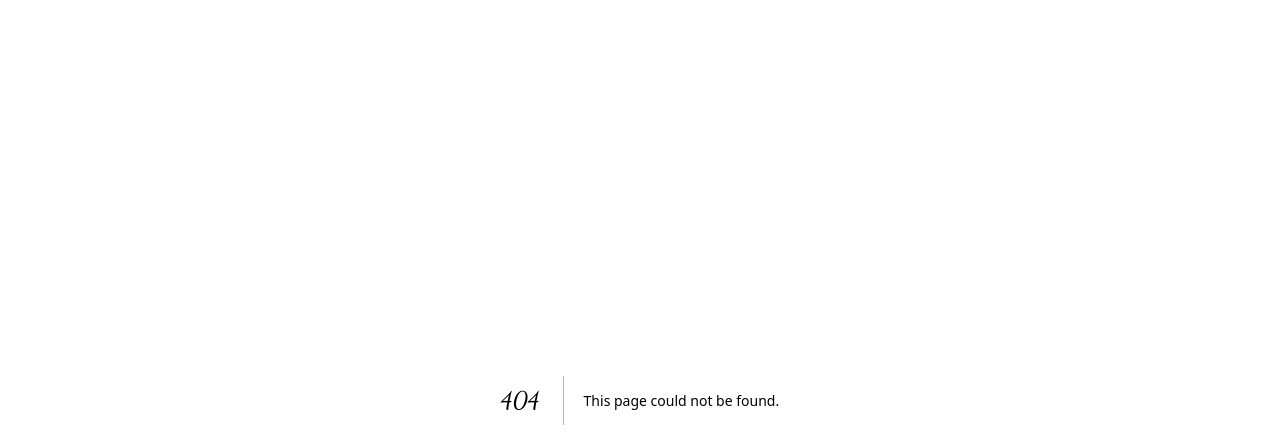
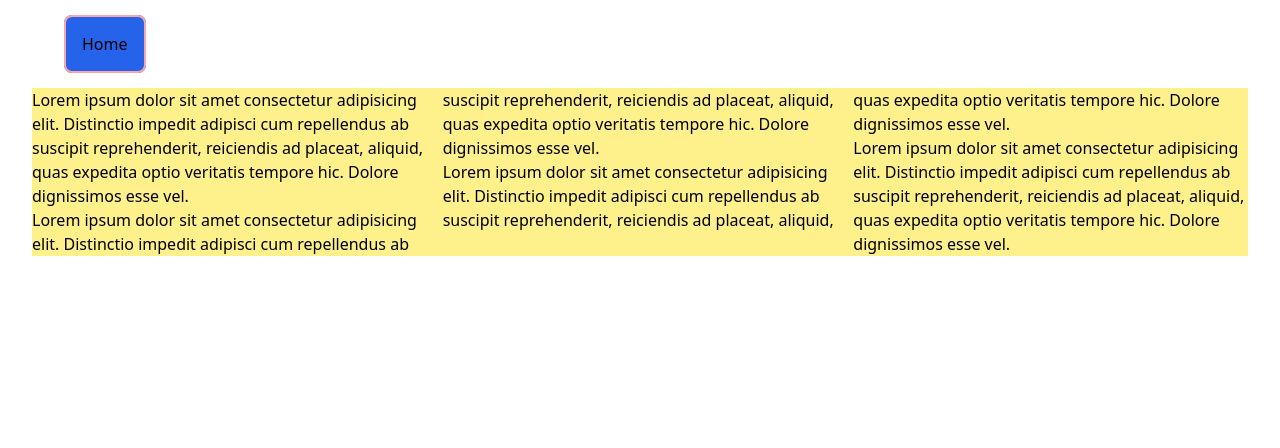
Before and after one commit to m-atique/tailwind, a Next.js app in the folder tailwind-series/: page /layout in a window 1280 px wide. Before the commit this address had no page. Shown: the top 448 px of the page. Built offline with nearby package versions, Linux system fonts and the light colour scheme; a web font is replaced by a local one.

Commit message:
usage of container and column class

```diff
--- /dev/null
+++ b/tailwind-series/src/app/layout/page.tsx
@@ -0,0 +1,33 @@
+import Link from "next/link"
+export default function Layout() {
+    return (
+        <div className="m-8">
+            <div className="m-8">
+                <Link className=' p-4 border-2 rounded-lg border-red-300 bg-blue-600' href='/'>Home</Link>
+            </div>
+            <div className="container bg-yellow-200 columns-3">
+                <p>Lorem ipsum dolor sit amet consectetur adipisicing elit.
+                    Distinctio impedit adipisci cum repellendus ab suscipit reprehenderit,
+                    reiciendis ad placeat, aliquid, quas expedita optio veritatis tempore hic.
+                    Dolore dignissimos esse vel.
+                </p>
+                <p>Lorem ipsum dolor sit amet consectetur adipisicing elit.
+                    Distinctio impedit adipisci cum repellendus ab suscipit reprehenderit,
+                    reiciendis ad placeat, aliquid, quas expedita optio veritatis tempore hic.
+                    Dolore dignissimos esse vel.
+                </p>
+                <p>Lorem ipsum dolor sit amet consectetur adipisicing elit.
+                    Distinctio impedit adipisci cum repellendus ab suscipit reprehenderit,
+                    reiciendis ad placeat, aliquid, quas expedita optio veritatis tempore hic.
+                    Dolore dignissimos esse vel.
+                </p>
+                <p>Lorem ipsum dolor sit amet consectetur adipisicing elit.
+                    Distinctio impedit adipisci cum repellendus ab suscipit reprehenderit,
+                    reiciendis ad placeat, aliquid, quas expedita optio veritatis tempore hic.
+                    Dolore dignissimos esse vel.
+                </p>
+            </div>
+
+         </div>
+    )
+}
--- a/tailwind-series/src/app/page.tsx
+++ b/tailwind-series/src/app/page.tsx
@@ -12,6 +12,7 @@ export default function Home() {
      <Link className ='rounded-lg  m-4 p-4 border-4 border-red-400 bg-blue-300' href='/spacing'>Spacing</Link>
      <Link className ='rounded-lg  m-4 p-4 border-4 border-red-400 bg-yellow-300' href='/flex'>Flex</Link>
      <Link className ='rounded-lg  m-4 p-4 border-4 border-red-400 bg-sky-400' href='/grids'>Grids</Link>
+     <Link className ='rounded-lg  m-4 p-4 border-4 border-red-400 bg-pink-400' href='/layout'>Layout</Link>
     </div>
   )
 }
```
